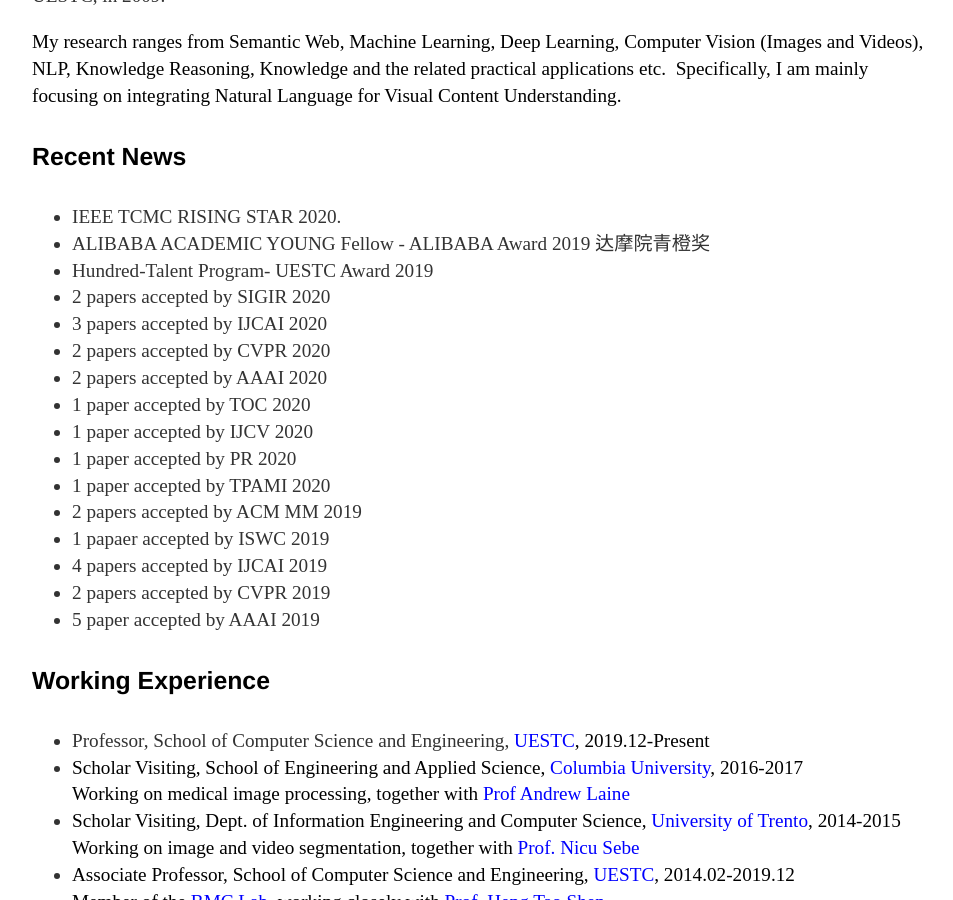
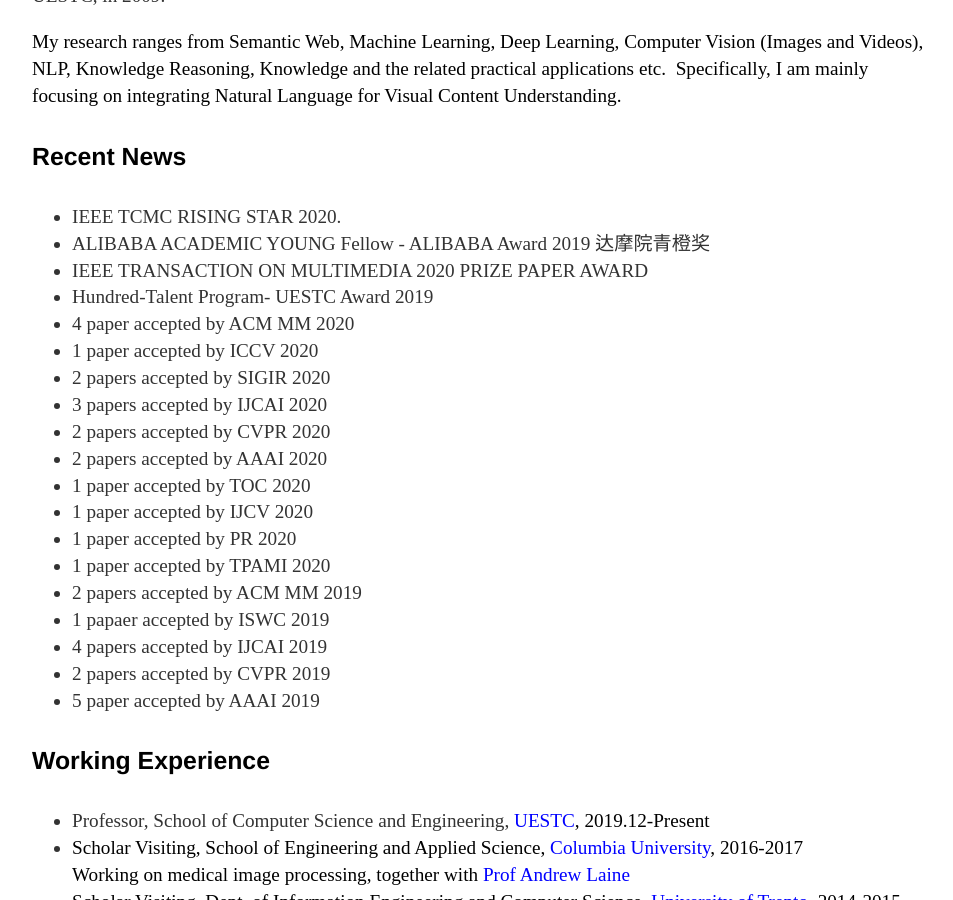
Before and after one commit to lianliGao/lianligao.github.io, a Jekyll site: the page built from index.html, in a window 1280 px wide and 900 px high, scrolled down 492 px. Shown: the whole window, without its empty margins (160-1113 px from the left). Built offline with Jekyll 4.4.1, drawn with Linux system fonts in a browser that asks for light colours.

Commit message:
Update index.html

```diff
--- a/index.html
+++ b/index.html
@@ -35,7 +35,10 @@
 	<ul>
 	<li>IEEE TCMC RISING STAR 2020.</li>
 	<li>ALIBABA ACADEMIC YOUNG Fellow - ALIBABA Award 2019 达摩院青橙奖</li>
+	<li> IEEE TRANSACTION ON MULTIMEDIA 2020 PRIZE PAPER AWARD</li>
 	<li>Hundred-Talent Program- UESTC Award 2019</li>
+	<li> 4 paper accepted by ACM MM 2020 </li>
+	<li> 1 paper accepted by ICCV 2020 </li>
 	<li> 2 papers accepted by SIGIR 2020 </li>
 	<li>3 papers accepted by IJCAI 2020</li>
 	<li>2 papers accepted by CVPR 2020</li>
```
